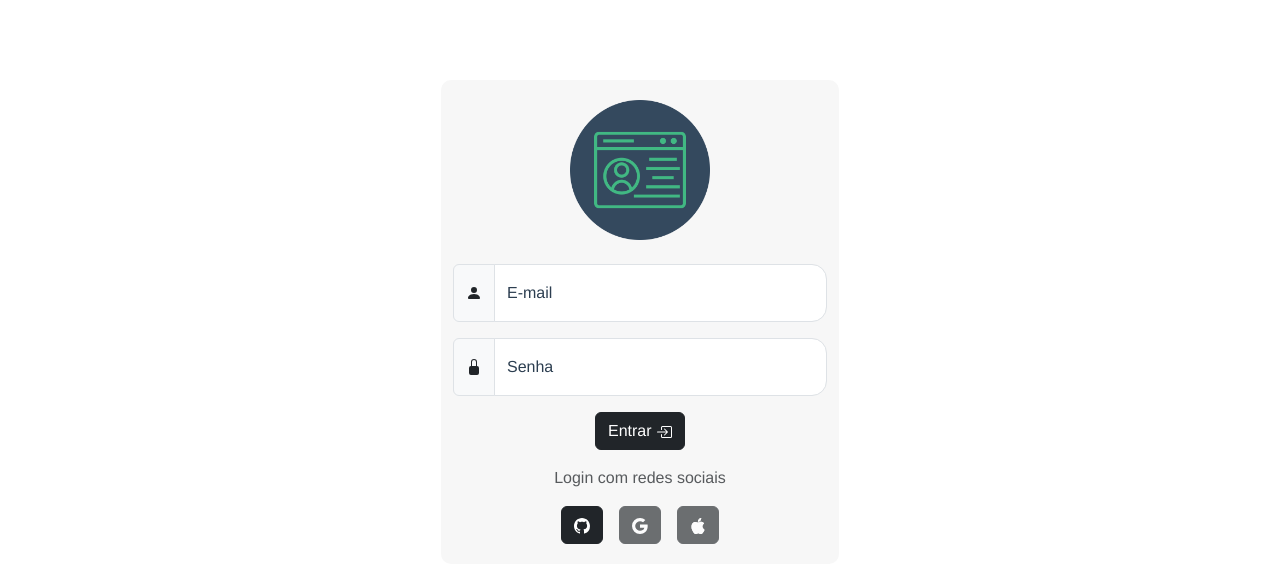
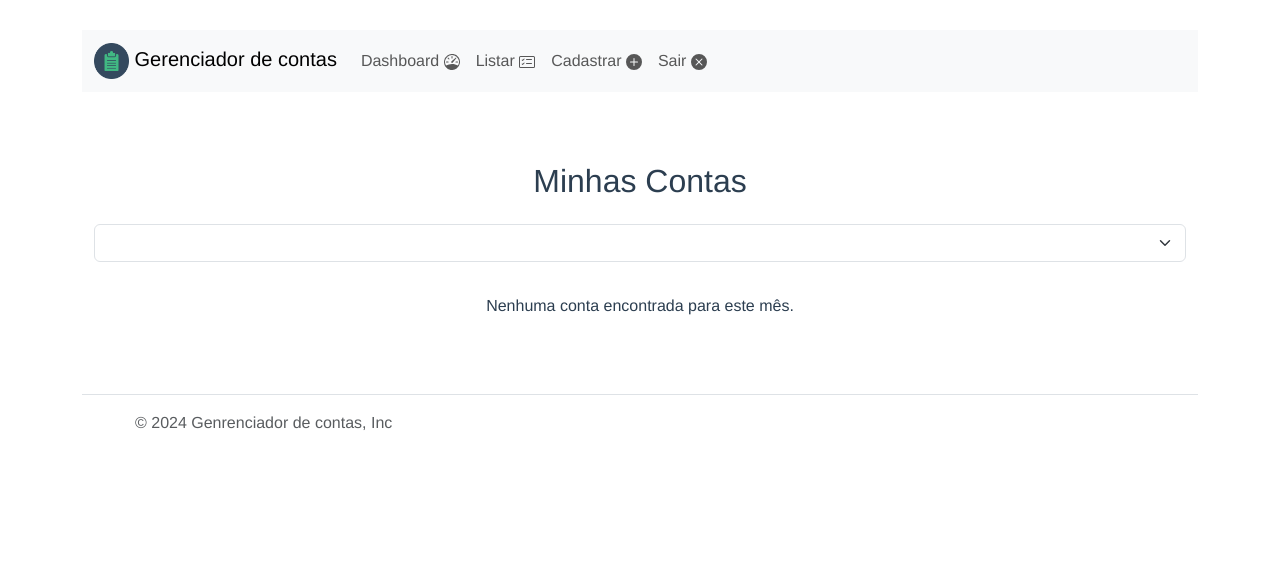
Before and after one commit to git-osouza/account-manager, a Vue app: page /Listar in a window 1280 px wide. Before the commit this address led to /. Shown: the top 582 px of the page. Built offline with nearby package versions, Linux system fonts and the light colour scheme; sample sign-in values are in the browser's storage.

Commit message:
More adjunt

```diff
--- a/src/services/auth/loginService.js
+++ b/src/services/auth/loginService.js
@@ -6,11 +6,10 @@ const toast = useToast();
 
 export const validateAutentication = async () => {
   try {
-    const {data: { user }} = await supabase.auth.getUser();
-    if(!user) {
-      return null;
+    const authenticated = localStorage.getItem('authenticated');
+    if(authenticated === 'true') {
+      return true;
     }
-    return user.role === 'authenticated' ? true : false;
   } catch (error) {
     console.error('Erro na validação de autenticação:', error);
   }
@@ -19,6 +18,7 @@ export const validateAutentication = async () => {
 export const logoff = async () => {
   try {
     await supabase.auth.signOut();
+    localStorage.setItem('authenticated', false);
     router.push({ name: 'Login' });
   } catch (error) {
     console.error('Erro no logoff:', error);
@@ -35,6 +35,7 @@ export const signInWithPassword = async (email, password) => {
       console.error('Erro ao fazer login com email e senha', error);
       toast.error('Erro ao fazer login com e-mail e senha');
     } else {
+      localStorage.setItem('authenticated', true);
       router.push({ name: 'Cadastrar' });
     }
   } catch (err) {
@@ -53,6 +54,7 @@ export const signInWithOAuth = async (provider) => {
       console.error(`Erro ao fazer login com ${provider}`, error);
       toast.error(`Erro ao fazer login com ${provider}`);
     } else {
+      localStorage.setItem('authenticated', true);
       router.push({ name: 'Cadastrar' });
     }
   } catch (err) {
--- a/src/views/ListarView.vue
+++ b/src/views/ListarView.vue
@@ -18,7 +18,6 @@
         <thead class="table-dark" style="font-size: small;">
           <tr>
             <th>Conta</th>
-            <th>Valor total</th>
             <th>Dia venc.</th>
             <th>Nº parcela</th>
             <th>Valor parcela</th>
@@ -31,10 +30,9 @@
         <tbody>
           <tr v-for="parcela in accounts" :key="parcela.id">
             <td>
-              {{ parcela.ds_nome }}
+              {{ parcela.account.ds_nome }}
             </td>
-            <td> {{ formattedValue(parcela.valor_total) }}</td>
-            <td> {{ parcela.dia_vencimento }} </td>
+            <td> {{ parcela.account.dia_vencimento }} </td>
             <td>{{ parcela.numero_parcela }}</td>
 
             <td>
@@ -123,41 +121,23 @@ export default {
           const endOfMonth = new Date(selectedYear, selectedMonth.value + 1, 0).toISOString();
 
           const { data: accountsResult, error: accountsError } = await supabase
-            .from("account")
-            .select("*, account_parcelas(*)")
-            .eq("user_id", user.id)
-            .gte("account_parcelas.dt_vencimento", startOfMonth)
-            .lte("account_parcelas.dt_vencimento", endOfMonth)
-            .order("created_at", { ascending: false });
+            .from('account_parcelas')
+            .select('*, account:id_account(*)')
+            .eq('account.user_id', user.id)
+            .gte('dt_vencimento', startOfMonth)
+            .lte('dt_vencimento', endOfMonth)
+            .order('dt_vencimento', { ascending: true });
 
           if (accountsError) {
             toast.error("Ocorreu um erro ao buscar as contas");
           }
 
           const result = accountsResult.map((conta) => {
-            if (conta.account_parcelas && conta.account_parcelas.length > 0) {
-              return conta.account_parcelas.map((parcela) => ({
-                ...parcela,
-                id_account: conta.id,
-                ds_nome: conta.ds_nome,
-                valor_total: conta.valor_total,
-                dia_vencimento: conta.dia_vencimento,
-                status: parcela.dt_pagamento ? "Pago" : validateStatus(parcela.dt_vencimento)
-              }));
-            } else {
-              return [{
-                id: conta.id,
-                ds_nome: conta.ds_nome,
-                valor_total: conta.valor_total,
-                dia_vencimento: conta.dia_vencimento,
-                numero_parcela: null,
-                valor_parcela: null,
-                dt_vencimento: null,
-                dt_pagamento: null,
-                status: "Sem parcelas",
-              }];
-            }
-          }).flat();
+              return {
+                ...conta,
+                status: conta.dt_pagamento ? "Pago" : validateStatus(conta.dt_vencimento)
+              };
+          });
 
           accounts.value = result;
         }
@@ -188,6 +168,10 @@ export default {
         style: "currency",
         currency: "BRL",
       }).format(value);
+    }
+
+    function formattedDate(date) {
+      return new Intl.DateTimeFormat("pt-BR").format(new Date(date));
     }
 
     function edit(parcela, field) {
@@ -235,7 +219,8 @@ export default {
       fetchAccounts,
       deletarParcela,
       edit,
-      saveEdit
+      saveEdit,
+      formattedDate
     };
   },
 };
```
Also changed, not shown: .eslintrc.js.
